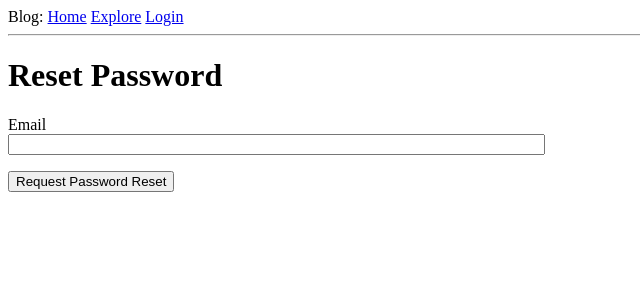
After one commit to AndrijaPerusko/Blog, a Flask app: page /reset_password_request in a window 1280 px wide. The commit adds this page. Shown: the top 300 px of the page, without its empty margins (0-640 px from the left). Run offline with Flask 2, Linux system fonts and the light colour scheme.

Commit message:
Email Support v6.0

```diff
--- a/app/__init__.py
+++ b/app/__init__.py
@@ -6,6 +6,7 @@ from flask_login import LoginManager
 import logging
 from logging.handlers import SMTPHandler, RotatingFileHandler
 import os
+from flask_mail import Mail
 
 
 app = Flask(__name__)
@@ -14,6 +15,7 @@ db = SQLAlchemy(app)
 migrate = Migrate(app, db)
 login = LoginManager(app)
 login.login_view = 'login'
+mail = Mail(app)
 
 if not app.debug:
     if app.config['MAIL_SERVER']:
--- a/app/forms.py
+++ b/app/forms.py
@@ -44,3 +44,12 @@ class EmptyForm(FlaskForm):
 class PostForm(FlaskForm):
     post = TextAreaField('Say something', validators=[DataRequired()])
     submit = SubmitField('Submit')
+
+class ResetPasswordRequestForm(FlaskForm):
+    email = StringField('Email', validators=[DataRequired(), Email()])
+    submit = SubmitField('Request Password Reset')
+
+class ResetPasswordForm(FlaskForm):
+    password = PasswordField('Password', validators=[DataRequired()])
+    repeat_password = PasswordField('Repeat Password', validators=[DataRequired(), EqualTo('password')])
+    submit = SubmitField('Submit Request')
--- a/app/routes.py
+++ b/app/routes.py
@@ -1,10 +1,11 @@
 from flask import render_template, flash, redirect, url_for, request
 from app import app, db
 from app.models import User, Post
-from app.forms import LoginForm, RegisterForm, EditProfileForm, EmptyForm, PostForm
+from app.forms import LoginForm, RegisterForm, EditProfileForm, EmptyForm, PostForm, ResetPasswordRequestForm, ResetPasswordForm
 from flask_login import login_required, current_user, login_user, logout_user
 from werkzeug.urls import url_parse
 from datetime import datetime
+from app.email import send_password_reset_mail
 
 @app.before_request
 def before_request():
@@ -147,3 +148,30 @@ def explore():
     prev_url = url_for('explore', page=posts.prev_num)\
         if posts.has_prev else None
     return render_template('index.html', posts=posts.items, title='Explore', next_url=next_url, prev_url=prev_url)
+
+@app.route('/reset_password_request', methods=['GET','POST'])
+def reset_password_request():
+    if current_user.is_authenticated:
+        return redirect(url_for('index'))
+    form = ResetPasswordRequestForm()
+    if form.validate_on_submit():
+        user = User.query.filter_by(email=form.email.data).first()
+        if user:
+            send_password_reset_mail(user)
+        flash('Check your email for the instructions!')
+        return redirect(url_for('login'))
+    return render_template('reset_password_request.html', form=form, title ='Reset request')
+
+@app.route('/reset_password/<token>', methods=['GET','POST'])
+def reset_password(token):
+    if current_user.is_authenticated:
+        return redirect(url_for('index'))
+    user = User.verify_reset_token(token)
+    if not user:
+        return redirect(url_for('index'))
+    form = ResetPasswordForm()
+    if form.validate_on_submit():
+        user.set_password(form.password.data)
+        db.session.commit()
+        return redirect(url_for('login'))
+    return render_template('reset_password.html', form=form)
--- a/app/templates/login.html
+++ b/app/templates/login.html
@@ -22,4 +22,8 @@
         <p>{{ form.submit() }}</p>
     </form>
     <p>Don't have an account yet? <a href="{{ url_for('register') }}">Click to Register!</a></p>
+    <p>
+        Forgot Your Password?
+        <a href="{{ url_for('reset_password_request') }}">Click to Reset It</a>
+    </p>
 {% endblock %}
--- /dev/null
+++ b/app/templates/reset_password_request.html
@@ -0,0 +1,16 @@
+{% extends "base.html" %}
+
+{% block content %}
+    <h1>Reset Password</h1>
+    <form action="" method="post">
+        {{ form.hidden_tag() }}
+        <p>
+            {{ form.email.label }}<br>
+            {{ form.email(size=64) }}<br>
+            {% for error in form.email.errors %}
+            <span style="color: red;">{{ error }}</span>
+            {% endfor %}
+        </p>
+        <p>{{ form.submit() }}</p>
+    </form>
+{% endblock %}
```
Also changed, not shown: app/email.py (added, +22 -0 lines), app/models.py (+16 -1 lines), app/templates/email/reset_password.html (added, +12 -0 lines), app/templates/email/reset_password.txt (added, +11 -0 lines), app/templates/reset_password.html (added, +23 -0 lines).
